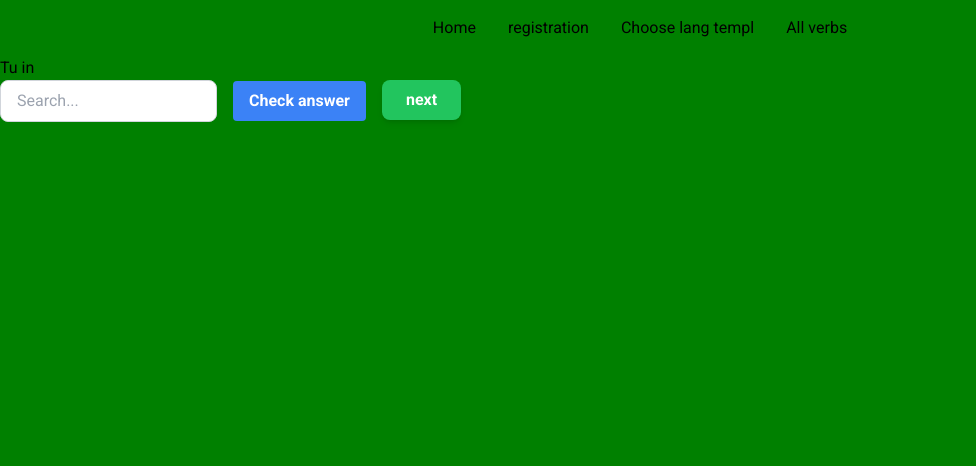
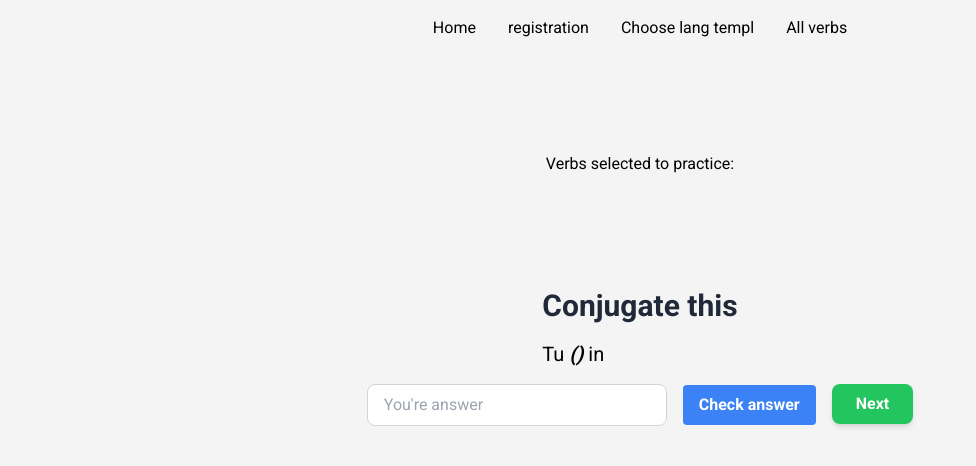
Before and after one commit to randomhero177/conjugate-me, a Next.js app: page /practice-selected in a window 1280 px wide. Shown: the top 466 px of the page, without its empty margins (0-976 px from the left). Built offline with nearby package versions, Linux system fonts and the light colour scheme.

Commit message:
fix style and better logic

```diff
--- a/src/app/all-verbs/page.tsx
+++ b/src/app/all-verbs/page.tsx
@@ -106,7 +106,7 @@ export default function AllVerbsPage() {
           (item, index) => (
             <li
               key={`Dictionary_${index}`}
-              className="p-4 bg-gray-200 rounded-lg shadow-md flex items-center cursor-pointer"
+              className="p-4 bg-gray-500 rounded-lg shadow-md flex items-center cursor-pointer text-white"
               onClick={() => selectVerb(item)}
             >
               {item}
--- a/src/app/practice-selected/page.tsx
+++ b/src/app/practice-selected/page.tsx
@@ -21,6 +21,7 @@ export default function PracticeSelected() {
     const [currentPronomb, setCurrentPronomb] = useState('');
     const [currentVerb, setCurrentVerb] = useState('');
     const [currentTense, setCurrentTense] = useState('');
+    const [resetKey, setResetKey] = useState(0);
 
     function getCurrentConjugated() {
         console.log(currentPronomb);
@@ -34,6 +35,7 @@ export default function PracticeSelected() {
     }
 
     function randomiseVerbsAndTense() {
+        setResetKey((prevKey) => prevKey + 1);
         setCurrentVerb(selectedVerbs.length > 1 ? selectedVerbs[getRandomInRange(0, selectedVerbs.length - 1)] : selectedVerbs[0]);
         setCurrentTense(selectedTenses.length > 1 ? selectedTenses[getRandomInRange(0, selectedTenses.length - 1)] : selectedTenses[0]);
         setCurrentPronomb(Pronomb[getRandomInRange(0, 5)]);
@@ -44,25 +46,38 @@ export default function PracticeSelected() {
       }, []);
 
     return (
-        <div>
-            <div>
-                {selectedVerbs.map((item) => (
-                    <span key={`selectedVerbs_item_${item}`}>{item} </span>
-                ))}
+        <div className="flex min-h-screen flex-col items-center p-24">
+            <div className="mb-24">
+                <div className="mb-4 text-center">Verbs selected to practice: </div>
+                <div className="flex flex-wrap gap-2">
+                    {selectedVerbs.map((item) => (
+                        <span
+                            key={`selectedVerbs_item_${item}`}
+                            className="inline-flex items-center px-3 py-1 text-sm font-medium text-white bg-indigo-500 rounded-full"
+                        >
+                            {item}
+                        </span>
+                    ))}
+                </div>
             </div>
 
-            <div>{currentPronomb} <i><b>{currentVerb}</b></i> in {currentTense}</div>
+
+            <div className="mb-4">
+                <div className="mb-4 text-3xl font-bold text-gray-800 text-center">Conjugate this</div>
+                <div className="text-xl">{currentPronomb} <i><b>({currentVerb})</b></i> in {currentTense}</div>
+            </div>
             <div className="flex items-start">
-                <CheckForm correctAnswer={getCurrentConjugated()}></CheckForm>
+                <CheckForm
+                    key={resetKey}
+                    correctAnswer={getCurrentConjugated()}
+                ></CheckForm>
                 <div className="">
                     <button
                         className="ml-4 px-6 py-2 bg-green-500 text-white font-bold rounded-lg shadow-md hover:bg-green-600 focus:outline-none focus:ring-2 focus:ring-green-400 focus:ring-opacity-50 transition"
                         onClick={() => randomiseVerbsAndTense()}
-                    >next</button>
+                    >Next</button>
                 </div>
             </div>
-
-
         </div>
     )
 }
--- a/src/components/CheckForm.tsx
+++ b/src/components/CheckForm.tsx
@@ -19,14 +19,20 @@ const CheckForm = ({correctAnswer = ''}: Props) => {
 
     return (
         <div>
-            <div>
+            <div className="mb-4">
                 <input
                     type="text"
                     className="px-4 py-2 mr-4 border border-gray-300 rounded-lg focus:ring-indigo-500 focus:border-indigo-500"
-                    placeholder="Search..."
+                    placeholder="You're answer"
                     value={query}
                     onChange={(e) => setQuery(e.target.value)}
+                    onKeyDown={(e) => {
+                        if (e.key === 'Enter') {
+                            checkResult();
+                        }
+                    }}
                     autoComplete="off"
+                    style={{ minWidth: 300 }}
                 />
                 <button
                     onClick={() => checkResult()}
@@ -36,7 +42,17 @@ const CheckForm = ({correctAnswer = ''}: Props) => {
                 showResult && (
 
                     <div>
-                        {isCorrect ? "You're right" : "Try again"}
+                        {isCorrect ? (
+                            <>
+                                <span className="text-green-500">&#x2714;</span> {/* Checkmark icon */}
+                                <span className="font-bold text-green-500">You're right!</span>
+                            </>
+                        ) : (
+                            <>
+                                <span className="text-red-500">&#x2716;</span> {/* Cross icon */}
+                                <span className="font-bold text-red-500">Try again!</span>
+                            </>
+                        )}
                         <div>
                             {!isCorrect && wantTooSee && (
                                 <div>The correct answer is {correctAnswer}</div>
--- a/src/components/UiChooseList.tsx
+++ b/src/components/UiChooseList.tsx
@@ -22,7 +22,7 @@ const UiChooseList = ({ options, selectedOptions, onChange }: Props) => {
       {(options as any).map((option: string, index: number) => (
         <li
           key={`Choose-list_${index}`}
-          className="p-4 bg-gray-200 rounded-lg shadow-md flex items-center cursor-pointer"
+          className="p-4 bg-gray-500 rounded-lg shadow-md flex items-center cursor-pointer text-white"
           onClick={() => handleChange(option)}
         >
           {option}
--- a/src/styles/main.scss
+++ b/src/styles/main.scss
@@ -1,5 +1,5 @@
 
 body {
   font-family: 'Roboto'!important;
-  background: green!important;
+  background: #c6c6c630!important;
 }
```
